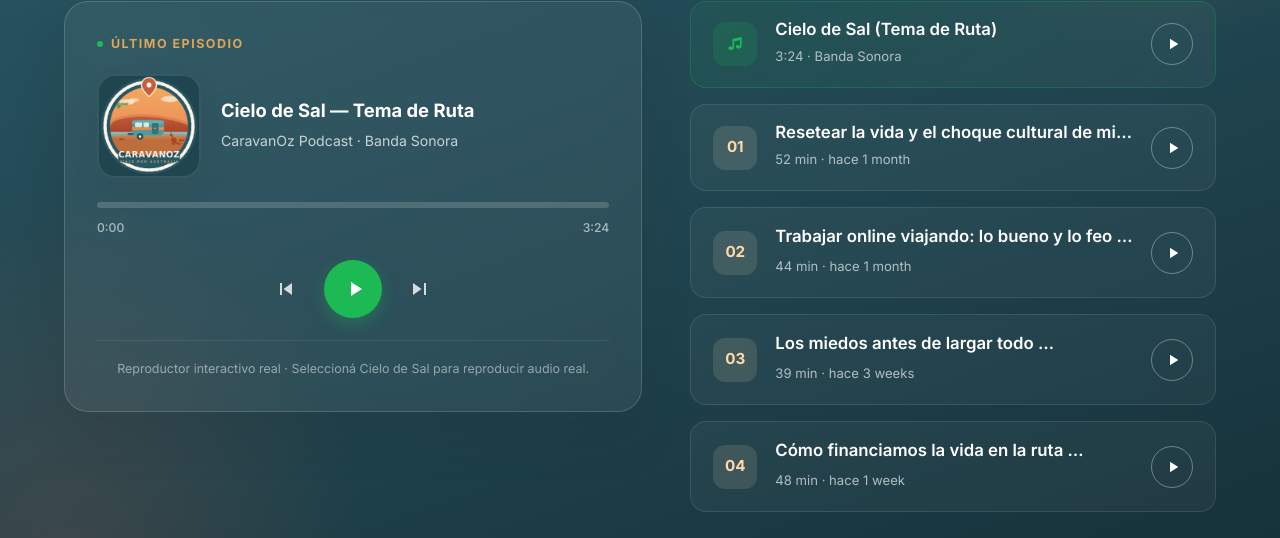
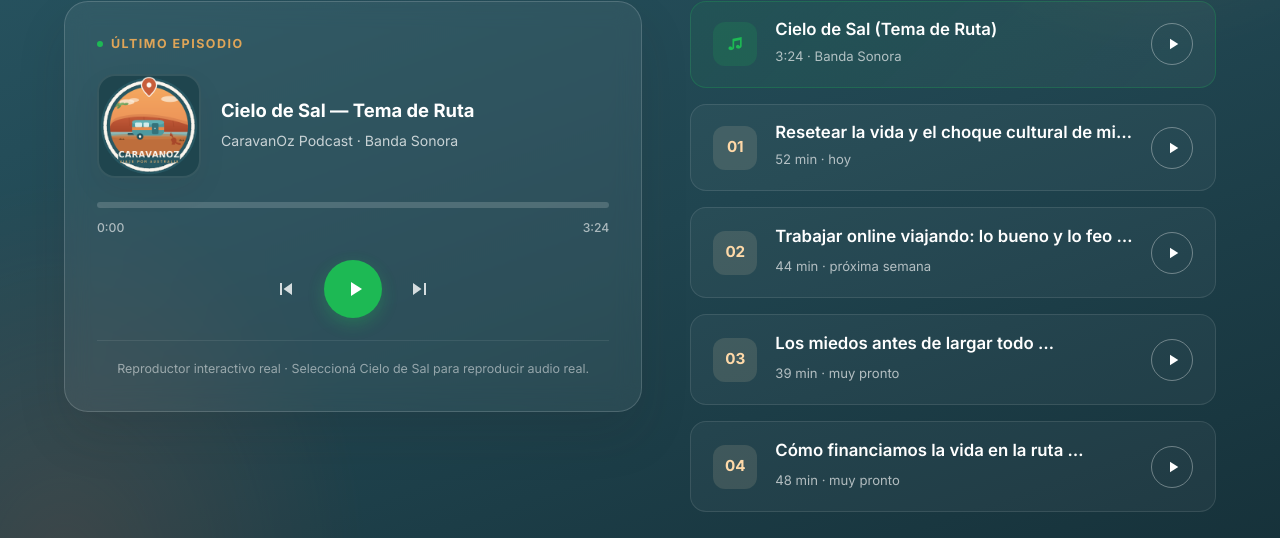
Before and after one commit to paodesign/caravanOz, a plain HTML site: page index.html in a window 1280 px wide. Shown: the part 2068-2606 px from the top of the page. Drawn offline with nearby package versions, Linux system fonts and the light colour scheme; a web font is replaced by a local one.

Commit message:
feat: release episode 1 today and set episode 2 to next week in podcast list and player

```diff
--- a/data.json
+++ b/data.json
@@ -58,28 +58,28 @@
       "num": "01",
       "title": "Resetear la vida y el choque cultural de migrar a Australia",
       "duration": "52 min",
-      "date": "hace 1 month",
+      "date": "hoy",
       "spotifyUrl": "https://open.spotify.com/episode/2NSMjXxEZEpoRgpgSFnaIJ?si=_z7M40MFTCWy8rAfg688_g"
     },
     {
       "num": "02",
       "title": "Trabajar online viajando: lo bueno y lo feo",
       "duration": "44 min",
-      "date": "hace 1 month",
+      "date": "próxima semana",
       "spotifyUrl": "https://open.spotify.com/"
     },
     {
       "num": "03",
       "title": "Los miedos antes de largar todo",
       "duration": "39 min",
-      "date": "hace 3 weeks",
+      "date": "muy pronto",
       "spotifyUrl": "https://open.spotify.com/"
     },
     {
       "num": "04",
       "title": "Cómo financiamos la vida en la ruta",
       "duration": "48 min",
-      "date": "hace 1 week",
+      "date": "muy pronto",
       "spotifyUrl": "https://open.spotify.com/"
     }
   ],
--- a/index.html
+++ b/index.html
@@ -278,7 +278,7 @@
           <div class="num">01</div>
           <div class="ep-info">
             <h4>Resetear la vida y el choque cultural de migrar a Australia</h4>
-            <span>52 min · hace 1 mes</span>
+            <span>52 min · hoy</span>
           </div>
           <span class="ep-play" aria-hidden="true"><svg viewBox="0 0 24 24" fill="currentColor"><path d="M8 5v14l11-7z"/></svg></span>
         </article>
@@ -286,7 +286,7 @@
           <div class="num">02</div>
           <div class="ep-info">
             <h4>Trabajar online viajando: lo bueno y lo feo <span class="badge-pronto">Próximamente</span></h4>
-            <span>44 min · hace 1 mes</span>
+            <span>44 min · próxima semana</span>
           </div>
           <span class="ep-play" aria-hidden="true"><svg viewBox="0 0 24 24" fill="currentColor"><path d="M8 5v14l11-7z"/></svg></span>
         </article>
@@ -294,7 +294,7 @@
           <div class="num">03</div>
           <div class="ep-info">
             <h4>Los miedos antes de largar todo <span class="badge-pronto">Próximamente</span></h4>
-            <span>39 min · hace 3 semanas</span>
+            <span>39 min · muy pronto</span>
           </div>
           <span class="ep-play" aria-hidden="true"><svg viewBox="0 0 24 24" fill="currentColor"><path d="M8 5v14l11-7z"/></svg></span>
         </article>
@@ -302,7 +302,7 @@
           <div class="num">04</div>
           <div class="ep-info">
             <h4>Cómo financiamos la vida en la ruta <span class="badge-pronto">Próximamente</span></h4>
-            <span>48 min · hace 1 semana</span>
+            <span>48 min · muy pronto</span>
           </div>
           <span class="ep-play" aria-hidden="true"><svg viewBox="0 0 24 24" fill="currentColor"><path d="M8 5v14l11-7z"/></svg></span>
         </article>
--- a/js/main.js
+++ b/js/main.js
@@ -65,28 +65,28 @@
         "num": "01",
         "title": "Resetear la vida y el choque cultural de migrar a Australia",
         "duration": "52 min",
-        "date": "hace 1 month",
+        "date": "hoy",
         "spotifyUrl": "https://open.spotify.com/episode/2NSMjXxEZEpoRgpgSFnaIJ?si=_z7M40MFTCWy8rAfg688_g"
       },
       {
         "num": "02",
         "title": "Trabajar online viajando: lo bueno y lo feo",
         "duration": "44 min",
-        "date": "hace 1 month",
+        "date": "próxima semana",
         "spotifyUrl": "https://open.spotify.com/"
       },
       {
         "num": "03",
         "title": "Los miedos antes de largar todo",
         "duration": "39 min",
-        "date": "hace 3 weeks",
+        "date": "muy pronto",
         "spotifyUrl": "https://open.spotify.com/"
       },
       {
         "num": "04",
         "title": "Cómo financiamos la vida en la ruta",
         "duration": "48 min",
-        "date": "hace 1 week",
+        "date": "muy pronto",
         "spotifyUrl": "https://open.spotify.com/"
       }
     ],
```
